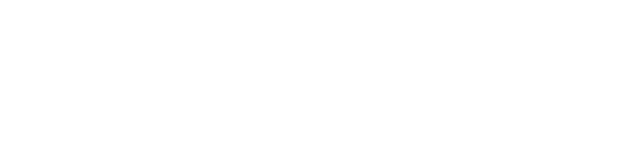
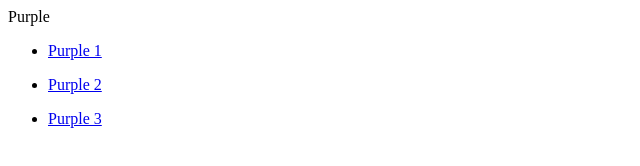
Before and after one commit to Chiwiee/landing-page_project, a plain HTML site: page index.html in a window 1280 px wide. Shown: the whole page, without its empty margins (0-640 px from the left). Drawn offline with Linux system fonts and the light colour scheme.

Commit message:
Add logo and nav links

```diff
--- a/index.html
+++ b/index.html
@@ -9,6 +9,16 @@
   <body>
     <nav class="navbar">
       <div class="container"></div>
+      <div class="logo">Purple</div>
+      <ul>
+        <li><a href="#">Purple 1</a></li>
+      </ul>
+      <ul>
+        <li><a href="#">Purple 2</a></li>
+      </ul>
+      <ul>
+        <li><a href="#">Purple 3</a></li>
+      </ul>
     </nav>
   </body>
 </html>
```
